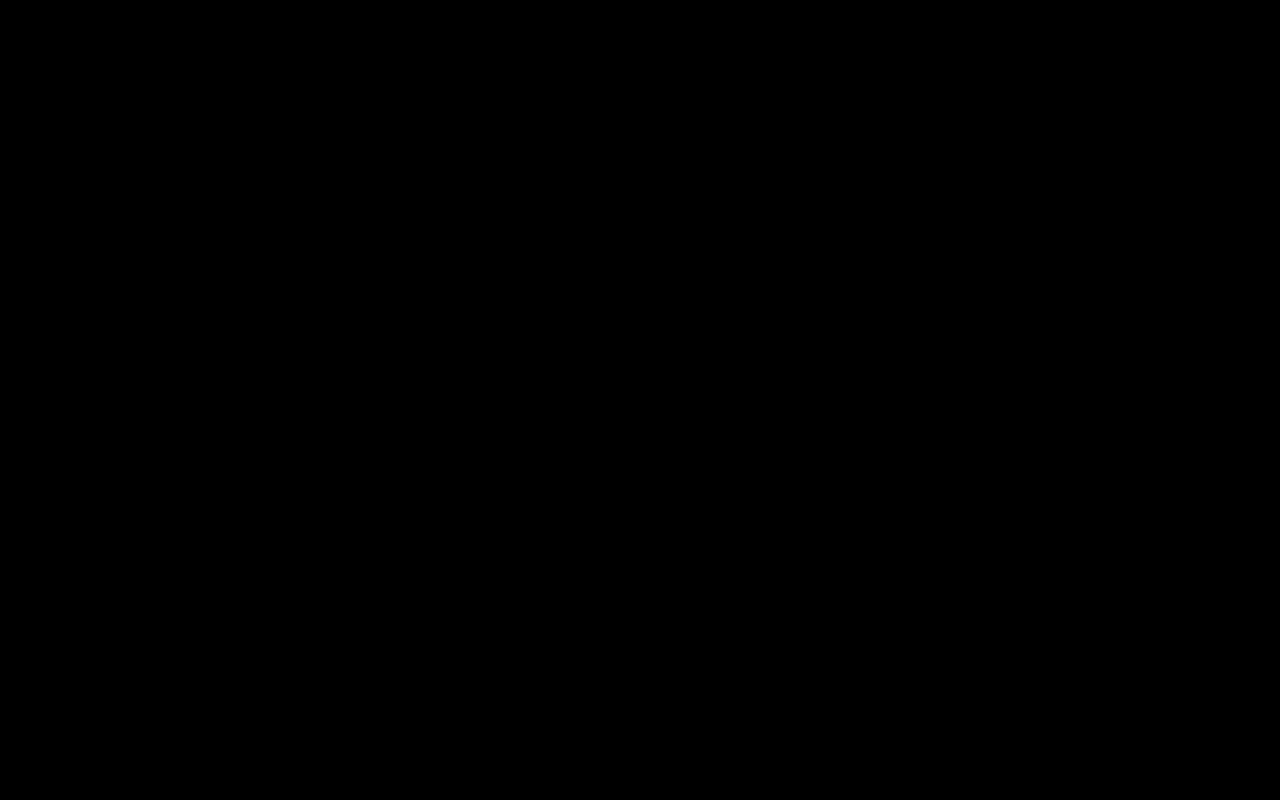
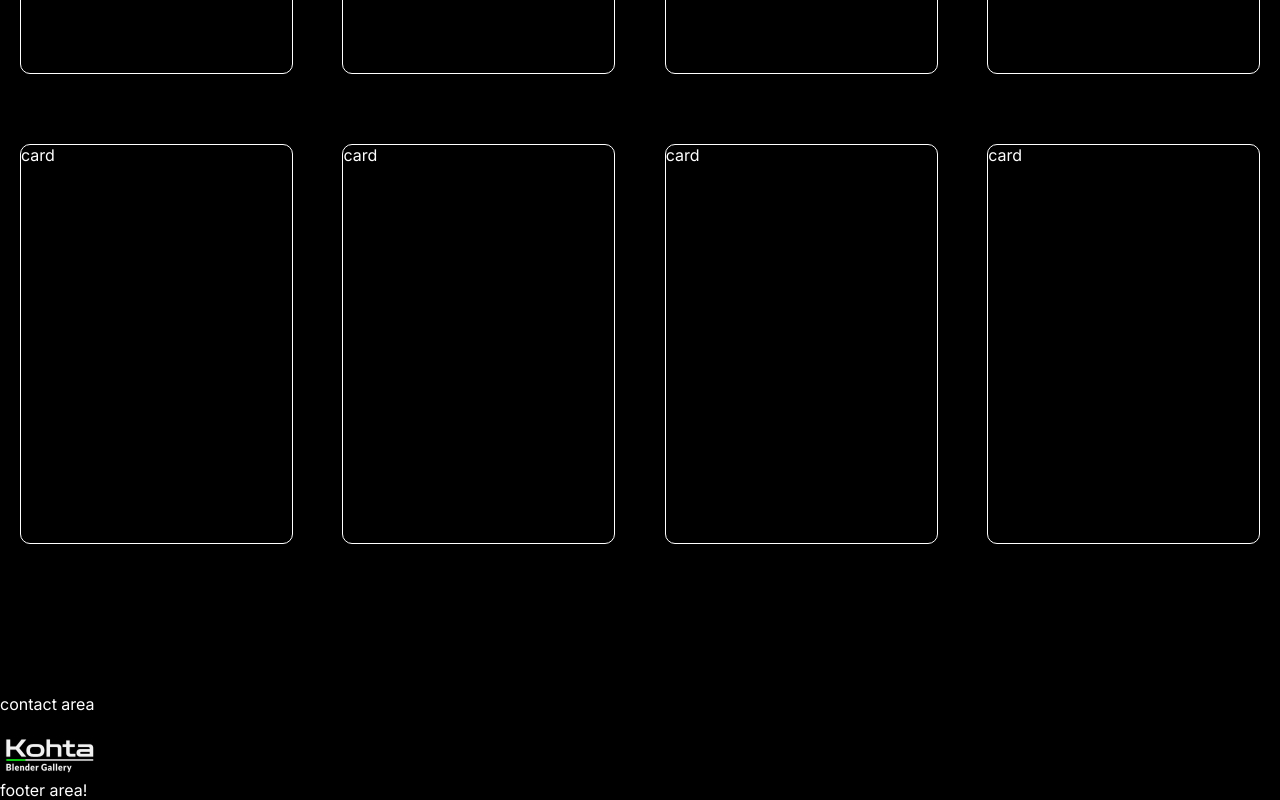
Before and after one commit to kohta9521/Blender_Gallery_Site, a Next.js app: page / in a window 1280 px wide. Shown: the part 2096-2896 px from the top of the page. Before the commit the page ends 800 px from the top, so only its background shows below. Built offline with nearby package versions, Linux system fonts and the light colour scheme.

Commit message:
add mainLayout templates componets make and each card molecules compnet smal

```diff
--- a/src/app/page.tsx
+++ b/src/app/page.tsx
@@ -2,9 +2,13 @@ import MouseStalker from '@/hooks/MouseStalker'
 
 // css import
 import styles from '../styles/page.module.css'
+
+// components import
 import Header from '@/components/organisms/Header'
 import BasicPageLayout from '@/components/templates/BasicPageLayout'
 import Hero from '@/components/organisms/Hero'
+import MainLayout from '@/components/templates/MainLayout'
+import CardBox from '@/components/organisms/CardsBox'
 
 export default function Home() {
   return (
@@ -12,6 +16,13 @@ export default function Home() {
       <MouseStalker />
       <BasicPageLayout>
         <Hero />
+        <MainLayout>
+          <CardBox />
+          <CardBox />
+          <CardBox />
+          <CardBox />
+          <CardBox />
+        </MainLayout>
       </BasicPageLayout>
     </>
   )
--- a/src/components/molecules/Card.tsx
+++ b/src/components/molecules/Card.tsx
@@ -0,0 +1,10 @@
+import React from 'react'
+
+// css import
+import styles from './styles/Card.module.scss'
+
+const Card = () => {
+  return <div className={styles.card}>card</div>
+}
+
+export default Card
--- a/src/components/molecules/styles/Card.module.scss
+++ b/src/components/molecules/styles/Card.module.scss
@@ -0,0 +1,16 @@
+.card {
+  width: 22%;
+  min-height: 400px;
+  border: 1px solid white;
+  border-radius: 10px;
+  margin-bottom: 70px;
+}
+
+@media screen and (max-width: 1280px) {
+}
+
+@media screen and (max-width: 768px) {
+  .card {
+    width: 100%;
+  }
+}
--- a/src/components/organisms/CardsBox.tsx
+++ b/src/components/organisms/CardsBox.tsx
@@ -0,0 +1,20 @@
+import React from 'react'
+
+// css import
+import styles from './styles/CardsBox.module.scss'
+import Card from '../molecules/Card'
+
+// componets import
+
+const CardBox = () => {
+  return (
+    <div className={styles.flexBox}>
+      <Card />
+      <Card />
+      <Card />
+      <Card />
+    </div>
+  )
+}
+
+export default CardBox
--- a/src/components/organisms/Contact.tsx
+++ b/src/components/organisms/Contact.tsx
@@ -0,0 +1,14 @@
+import React from 'react'
+
+// css import
+import styles from './styles/Contact.module.scss'
+
+const Contact = () => {
+  return (
+    <div className={styles.contact}>
+      <div className={styles.container}>contact area</div>
+    </div>
+  )
+}
+
+export default Contact
--- a/src/components/organisms/styles/CardsBox.module.scss
+++ b/src/components/organisms/styles/CardsBox.module.scss
@@ -0,0 +1,18 @@
+.flexBox {
+  width: 100%;
+  padding: 0px;
+  box-sizing: border-box;
+  display: flex;
+  justify-content: space-between;
+}
+
+@media screen and (max-width: 1280px) {
+  .catdBox {
+    display: block;
+  }
+}
+@media screen and (max-width: 768px) {
+  .catdBox {
+    display: block;
+  }
+}
--- a/src/components/templates/BasicPageLayout.tsx
+++ b/src/components/templates/BasicPageLayout.tsx
@@ -6,6 +6,7 @@ import styles from './styles/BasicPageLayout.module.scss'
 // components import
 import Header from '../organisms/Header'
 import Footer from '../organisms/Footer'
+import Contact from '../organisms/Contact'
 
 // props type
 type Props = {
@@ -17,6 +18,7 @@ const BasicPageLayout = ({ children }: Props) => {
     <div className={styles.page}>
       <Header />
       {children}
+      <Contact />
       <Footer />
     </div>
   )
--- /dev/null
+++ b/src/components/templates/MainLayout.tsx
@@ -0,0 +1,22 @@
+import React from 'react'
+
+// css import
+import styles from './styles/MainLayout.module.scss'
+import { Divider } from '@chakra-ui/react'
+
+// components import
+
+// props type
+type Props = {
+  children: React.ReactNode
+}
+
+const MainLayout = ({ children }: Props) => {
+  return (
+    <div className={styles.main}>
+      <div className={styles.container}>{children}</div>
+    </div>
+  )
+}
+
+export default MainLayout
--- /dev/null
+++ b/src/components/templates/styles/MainLayout.module.scss
@@ -0,0 +1,15 @@
+.main {
+  width: 100%;
+  padding: 80px 20px;
+  box-sizing: border-box;
+}
+.container {
+  width: 100%;
+  max-width: 1800px;
+  margin: 0 auto;
+}
+
+@media screen and (max-width: 1280px) {
+}
+@media screen and (max-width: 768px) {
+}
```
